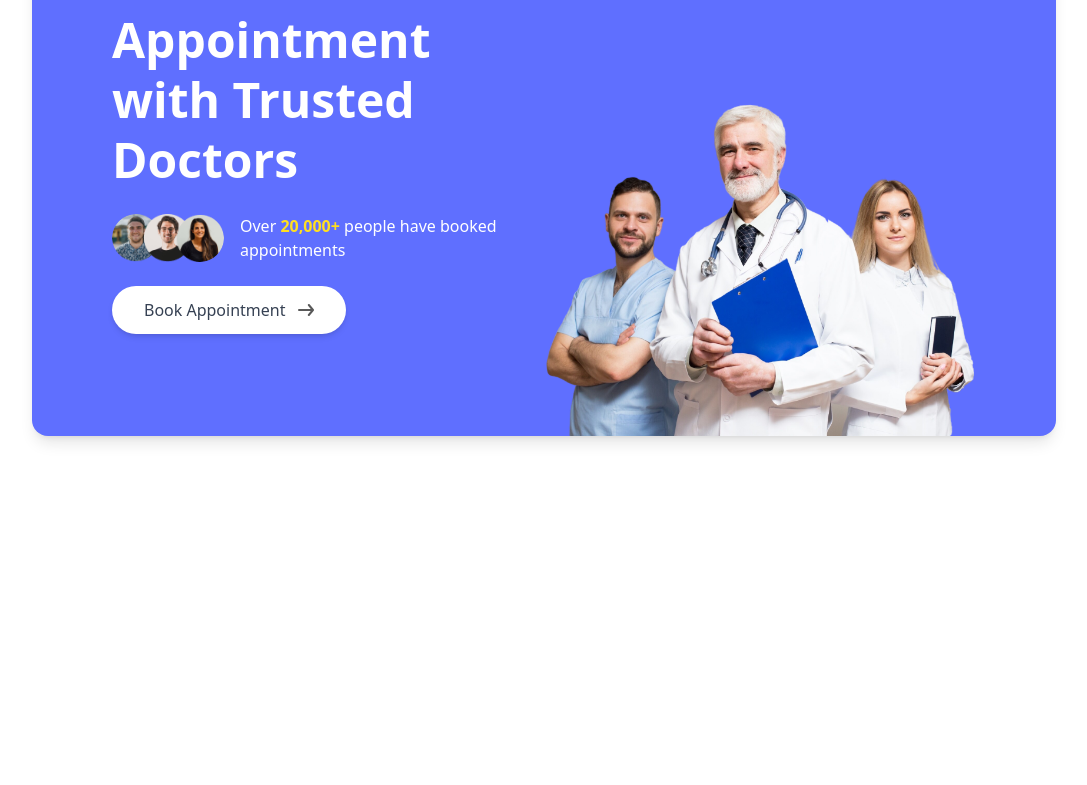
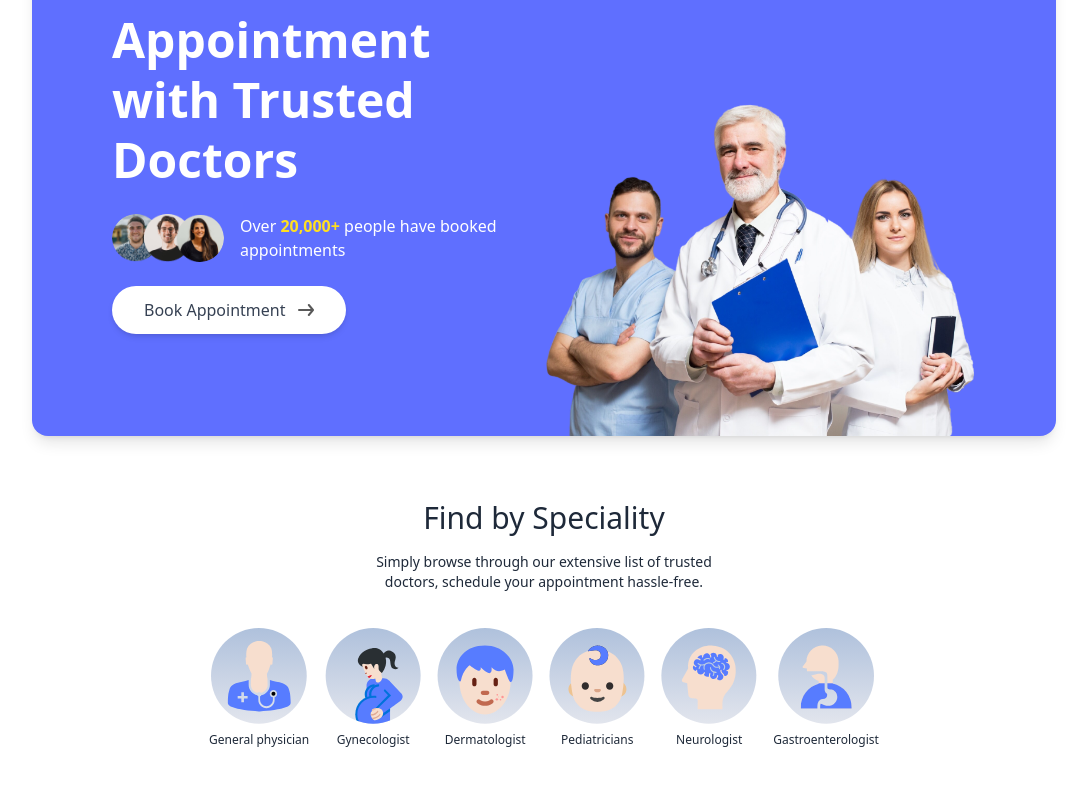
Before and after one commit to sumu9897/Doctor-Appointment-Booking-App, a React app in the folder client/: page / in a window 1280 px wide. Shown: the part 243-1028 px from the top of the page, without its empty margins (96-1183 px from the left). Before the commit the page ends 800 px from the top, so only its background shows below. Built offline with nearby package versions, Linux system fonts and the light colour scheme; the HTML template or start-up script is replaced by a standard one.

Commit message:
Speciality part done

```diff
--- /dev/null
+++ b/client/src/components/Speciality.jsx
@@ -0,0 +1,22 @@
+import React from 'react'
+import { specialityData } from '../assets/assets'
+import { Link } from 'react-router-dom'
+
+const Speciality = () => {
+  return (
+    <div id='speciality' className='flex flex-col items-center gap-4 py-16 text-gray-800'>
+      <h1 className='text-3xl font-medium'>Find by Speciality</h1>
+      <p className='sm:w-1/3 text-center text-sm'>Simply browse through our extensive list of trusted doctors, schedule your appointment hassle-free.</p>
+      <div className='flex sm:justify-center gap-4 pt-5 w-full overflow-scroll'>
+        {specialityData.map((item,index) => (
+          <Link onClick={() => scrollTo(0,0)} className='flex flex-col items-center text-xs cursor-pointer flex-shrink-0 hover:translate-y-[-10px] transition-all duration-500' to={`/doctors/${item.speciality}`} key={index}>
+            <img className='w-16 sm:w-24 mb-2' src={item.image} alt={item.name} />
+            <p>{item.speciality}</p>
+          </Link>
+        ))}
+      </div>
+    </div>
+  )
+}
+
+export default Speciality
--- a/client/src/index.css
+++ b/client/src/index.css
@@ -9,3 +9,7 @@
 .active hr{
   @apply block
 }
+
+::-webkit-scrollbar {
+  @apply hidden;
+}
--- a/client/src/pages/Home.jsx
+++ b/client/src/pages/Home.jsx
@@ -1,10 +1,12 @@
 import React from 'react'
 import Header from '../components/Header'
+import Speciality from '../components/Speciality'
 
 const Home = () => {
   return (
     <div>
       <Header />
+      <Speciality />
     </div>
   )
 }
```
